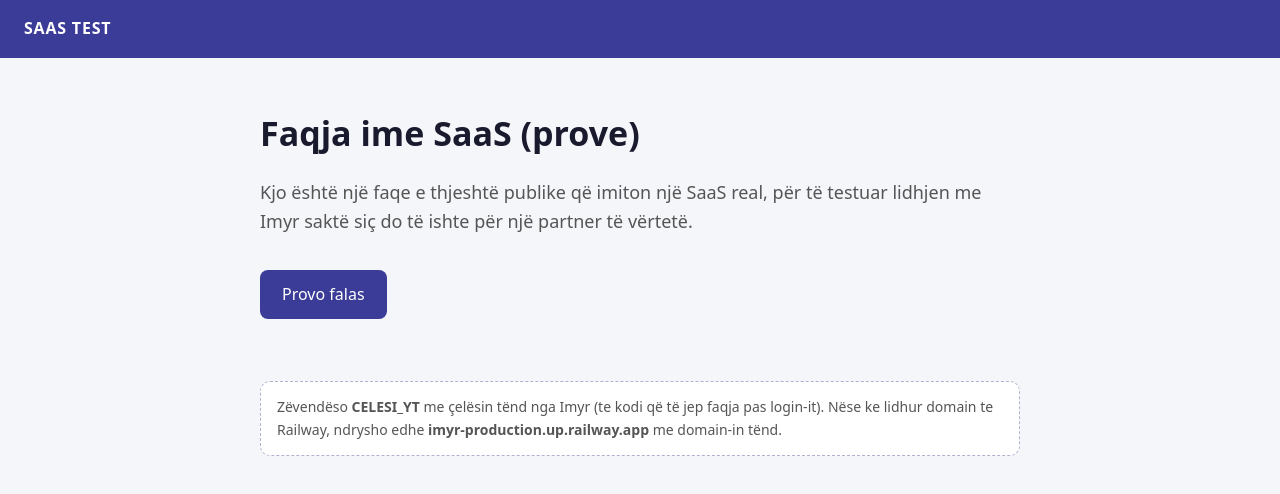
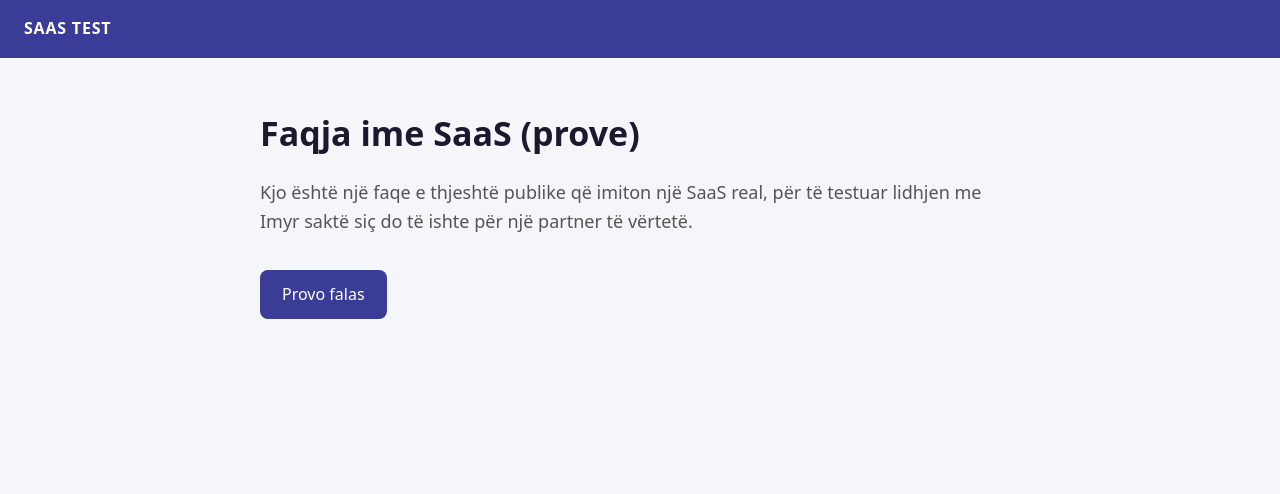
Before and after one commit to EduardiP/Imyr, a website: page index-test-saas.html in a window 1280 px wide. Drawn offline with Linux system fonts and the light colour scheme; a script that the page names is missing.

Commit message:
Update index-test-saas.html

```diff
--- a/index-test-saas.html
+++ b/index-test-saas.html
@@ -30,10 +30,12 @@
   <div id="imyr-slot"></div>
   <script src="https://imyr-production.up.railway.app/widget.js" data-key="CELESI_YT"></script>
 
-  <p class="note">
-    Zëvendëso <b>CELESI_YT</b> me çelësin tënd nga Imyr (te kodi që të jep faqja pas login-it).
-    Nëse ke lidhur domain te Railway, ndrysho edhe <b>imyr-production.up.railway.app</b> me domain-in tënd.
-  </p>
+  <!-- Imyr: tag i lidhjes (vendose kudo, p.sh. te footer-i) -->
+  <script src="https://imyr-production.up.railway.app/tag.js" data-key="imyr_1b0111fe0edf5c1f8f36a660"></script>
+
+  <!-- Imyr: hapësira e reklamës (vendose ku do të dalë reklama) -->
+  <div id="imyr-slot"></div>
+  <script src="https://imyr-production.up.railway.app/widget.js" data-key="imyr_1b0111fe0edf5c1f8f36a660"></script>
 </div>
 
 </body>
```
